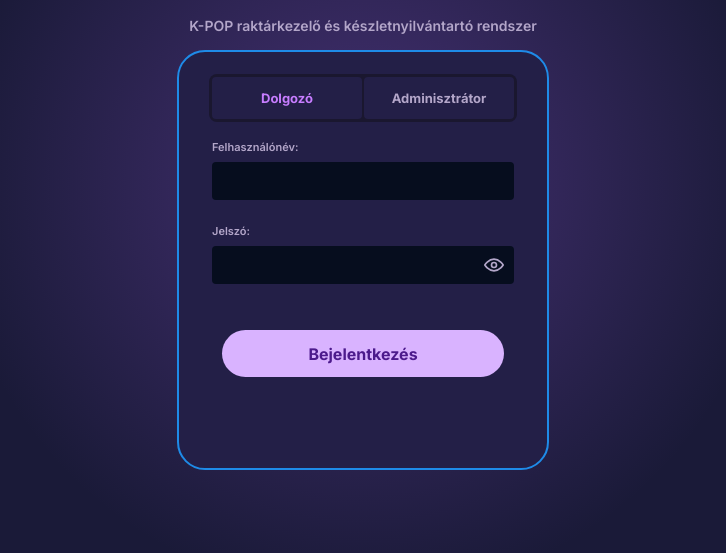
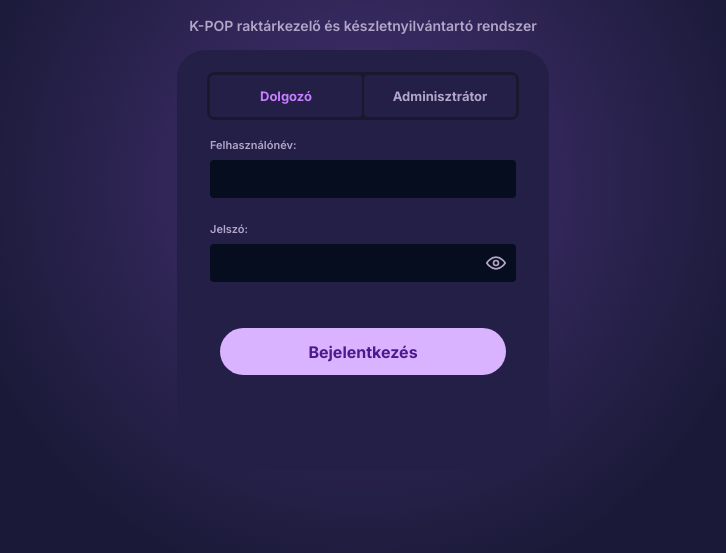
Before and after one commit to xR3g1n4/leltar, a plain HTML site: page login.html in a window 1280 px wide. Shown: the part 217-770 px from the top of the page, without its empty margins (277-1003 px from the left). Drawn offline with Linux system fonts and the light colour scheme.

Commit message:
Update login.css

```diff
--- a/login.css
+++ b/login.css
@@ -6,7 +6,6 @@
   --lilac: #d9b3ff;
   --lilac-text: #4c1a8c;
   --muted: #b3a6c9;
-  --outline: #1e8be8;
   --glow: rgba(124, 77, 190, 0.45);
 }
 
```
